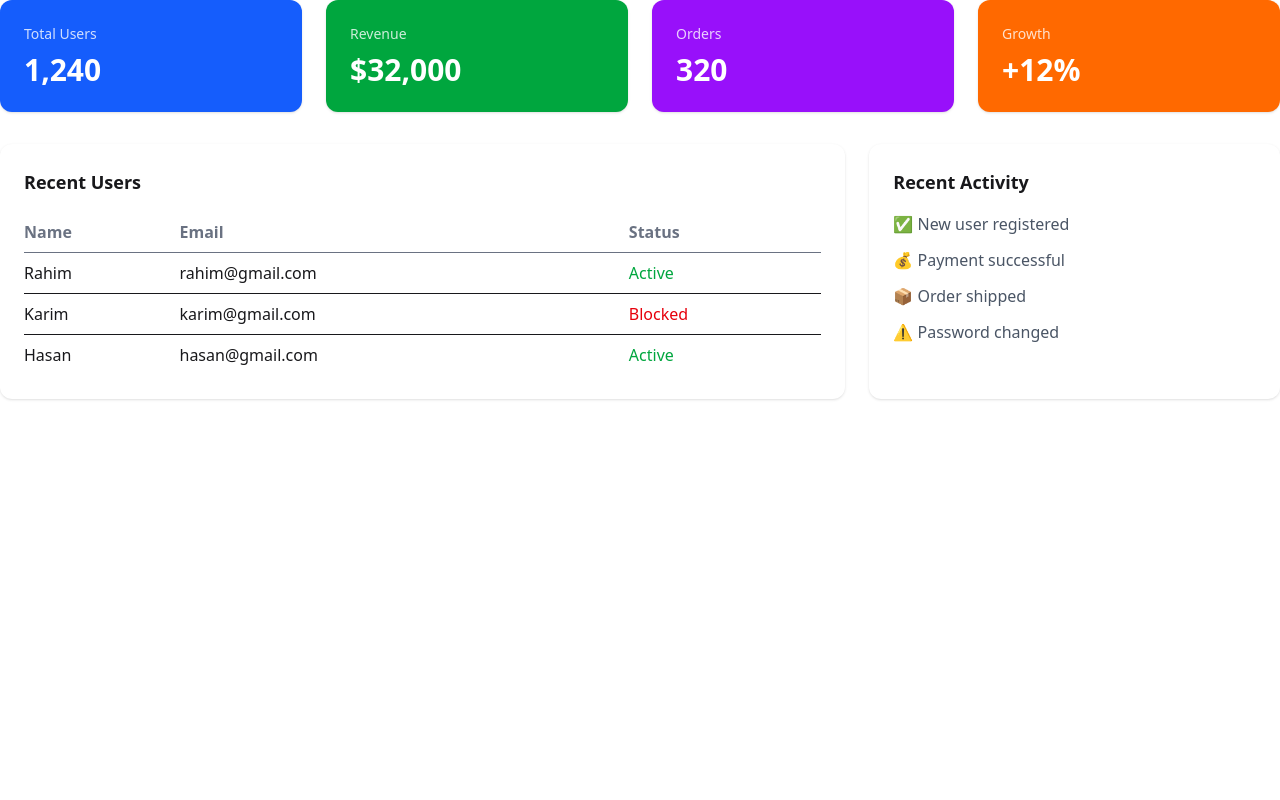
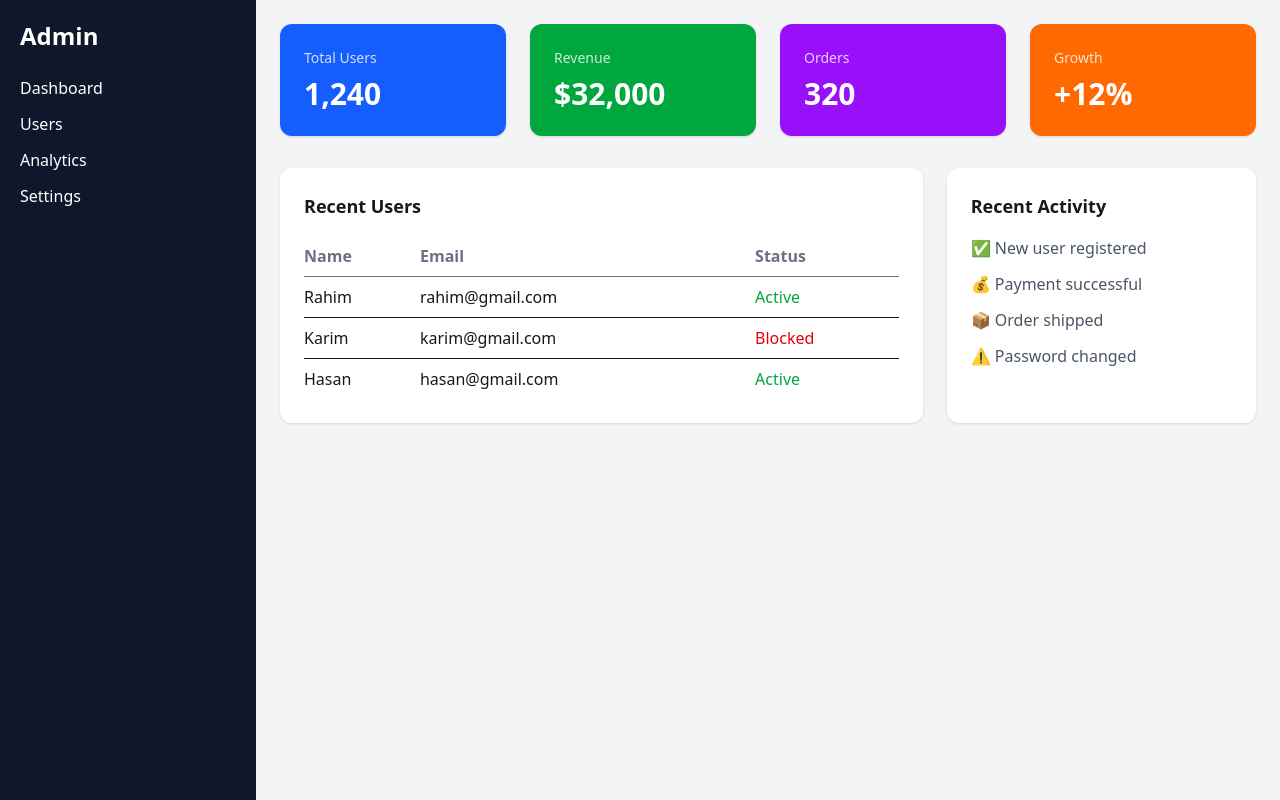
Before and after one commit to bharatroy4D/interview-project, a React (Vite) app: page /dashboard in a window 1280 px wide. Built offline with nearby package versions, Linux system fonts and the light colour scheme.

Commit message:
Dashboard of Sidebar added

```diff
--- a/src/layout/DashboardLayout.jsx
+++ b/src/layout/DashboardLayout.jsx
@@ -1,14 +1,13 @@
-import Navbar from "../components/Navbar";
-import SideBar from "../Components/SideBar/SideBar";
+import Sidebar from "../Components/SideBar/SideBar";
+import Dashboard from "../pages/dashboard/Dashboard";
 
-const DashboardLayout = ({ children }) => {
+const DashboardLayout = () => {
   return (
     <div className="flex min-h-screen">
-      <SideBar />
+      <Sidebar />
       <div className="flex-1">
-        <Navbar />
         <main className="p-6 bg-gray-100 min-h-screen">
-          {children}
+            <Dashboard/>
         </main>
       </div>
     </div>
--- a/src/pages/home/Home.jsx
+++ b/src/pages/home/Home.jsx
@@ -1,7 +1,7 @@
 import React from 'react';
 import Banner from './banner/Banner';
 import Products from './products/Products';
-import Navbar from './navbar/Navbar';
+// import Navbar from './navbar/Navbar';
 
 const Home = () => {
     return (
--- a/src/route/route.jsx
+++ b/src/route/route.jsx
@@ -1,3 +1,4 @@
+import DashboardLayout from "../layout/DashboardLayout";
 import Root from "../layout/Root";
 import Abouts from "../pages/abouts/Abouts";
 import Contacts from "../pages/contacts/Contacts";
@@ -38,7 +39,7 @@ const router = createBrowserRouter([
     },
     {
         path: "dashboard", // 👉 /dashboard
-        element: <Dashboard />
+        element: <DashboardLayout />
     },
 
 ]);
```
